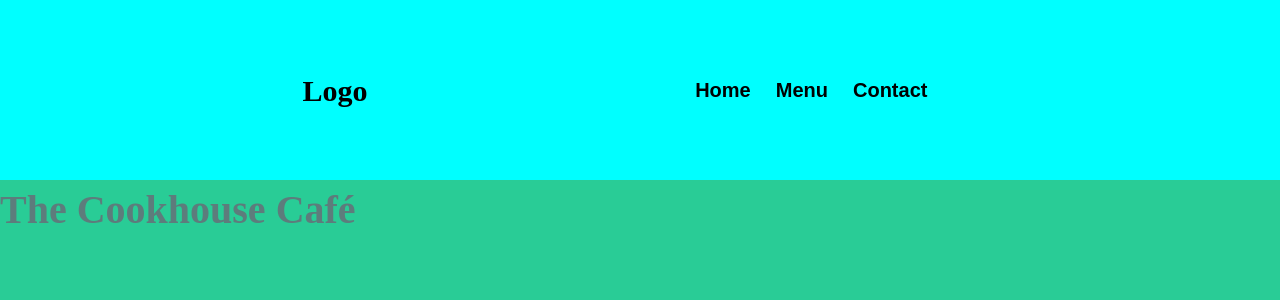
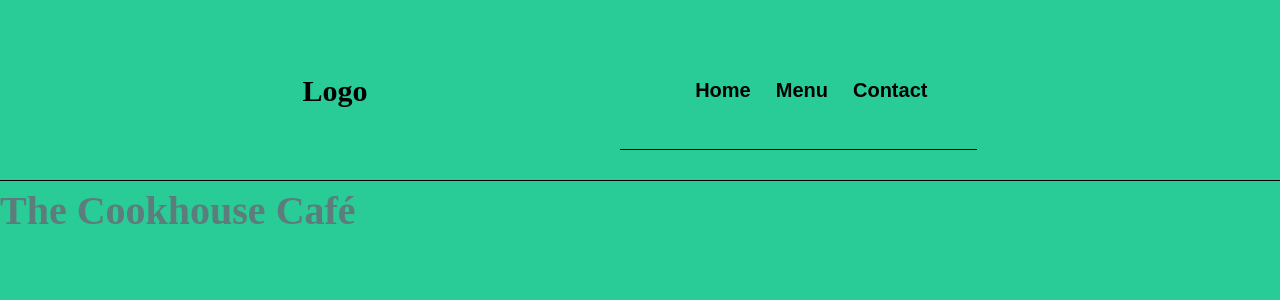
Before and after one commit to leventefeher/TheCookhouseCafeHastings, a React (Vite) app: page /#/ in a window 1280 px wide. Shown: the top 300 px of the page. Built offline with nearby package versions, Linux system fonts and the light colour scheme.

Commit message:
Changed bg color

```diff
--- a/src/App.css
+++ b/src/App.css
@@ -1,10 +1,10 @@
-#root {
-  /* max-width: 1280px; */
-  /* margin: 0 auto; */
-  /* padding: 2rem; */
-  /* text-align: center; */
-  /* --primary-clr: #29cc96; */
-}
+/* #root {
+  max-width: 1280px;
+  margin: 0 auto;
+  padding: 2rem;
+  text-align: center;
+  --primary-clr: #29cc96;
+} */
 
 /* .logo {
   height: 6em;
--- a/src/components/NavBar/NavBar.css
+++ b/src/components/NavBar/NavBar.css
@@ -2,8 +2,9 @@ nav {
   display: flex;
   align-items: center;
   justify-content: space-evenly;
-  background: aqua;
+  background: #29cc96;
   padding: 30px 50px 30px 50px;
+  border-bottom: 1px solid black;
 }
 
 .NavLinks {
```
